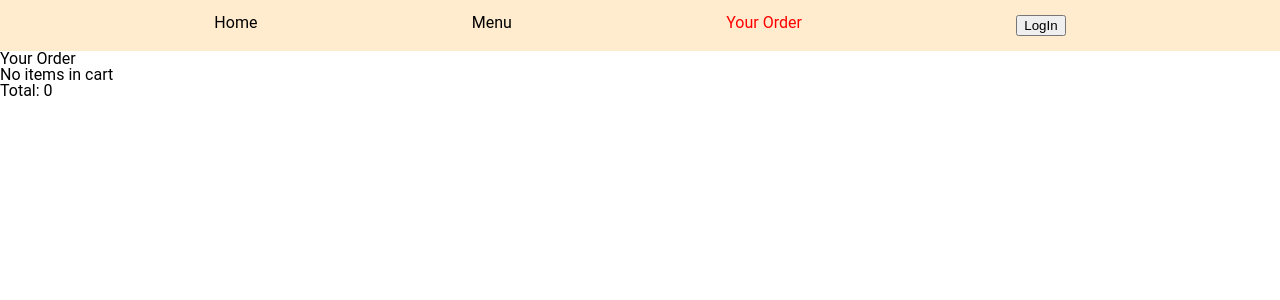
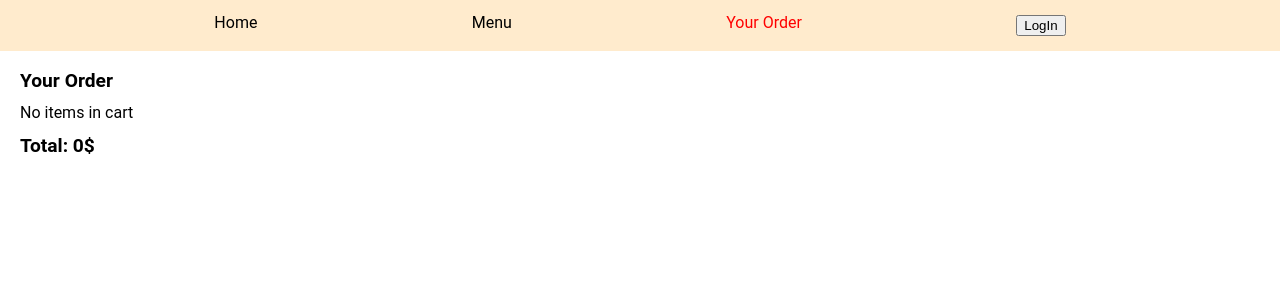
Before and after one commit to Julie1205/LittleCoffeeShop, a React (Create React App) app in the folder client/: page /order in a window 1280 px wide. Shown: the top 300 px of the page. Built offline with nearby package versions, Linux system fonts and the light colour scheme.

Commit message:
remove item from cart function added

```diff
--- a/client/src/components/YourOrderPage.js
+++ b/client/src/components/YourOrderPage.js
@@ -1,33 +1,91 @@
+import { useState, useEffect } from "react";
+
+import styled from "styled-components";
+
 const YourOrderPage = () => {
-    const itemsInCart = JSON.parse(localStorage.getItem("order"));
+    const [itemsInCart, setCart] = useState(null);
     let priceArray = [];
     let totalPrice;
 
-    if(itemsInCart){
+    useEffect(() => {
+        if(localStorage.getItem("order")){
+            setCart(JSON.parse(localStorage.getItem("order")));
+        }
+    }, []);
+
+
+    if(itemsInCart && itemsInCart.length > 0){
         priceArray = itemsInCart.map((item) => Number(item.price.replace("$", "")));
         totalPrice = priceArray.reduce((total, price) => total + price);
     };
 
+    const removeItem = (index) => {
+        const newCart = [...itemsInCart];
+        newCart.splice(index, 1);
+        localStorage.setItem("order", JSON.stringify(newCart));
+        setCart(newCart);
+    }
+
     return (
-        <div>
-            <p>Your Order</p>
-            { itemsInCart
+        <Wrapper>
+            <Title>Your Order</Title>
+            { itemsInCart && itemsInCart.length > 0
             ?
                 itemsInCart.map((item, index) => {
                     return (
-                        <div key={`item${index}`}>
-                            <img src={item.image} alt={item.name} />
-                            <p>{item.name}</p>
-                            <p>{item.price}</p>
-                        </div>
+                        <OrderSection key={`item${index}`}>
+                            <Image src={item.image} alt={item.name} />
+                            <div>
+                                <ItemName>{item.name}</ItemName>
+                                <ItemPrice>{item.price}</ItemPrice>
+                                <button onClick={() => removeItem(index)}>Remove</button>
+                            </div>
+                        </OrderSection>
                     )
                 })
             : <p>No items in cart</p>
             }
-            <p>{`Total: ${itemsInCart ? totalPrice.toFixed(2) : 0}`}</p>
-        </div>
+            <Total>{`Total: ${itemsInCart && itemsInCart.length > 0 ? totalPrice.toFixed(2) : 0}$`}</Total>
+        </Wrapper>
 
     )
 };
 
 export default YourOrderPage;
+
+const Wrapper = styled.div`
+    margin: 20px;
+`;
+
+const Title = styled.p`
+    font-size: 1.2rem;
+    font-weight: bold;
+    margin-bottom: 15px;
+`;
+
+const Image = styled.img`
+    max-width: 75%;
+    max-height: 75%;
+`;
+
+const OrderSection = styled.div`
+    display: grid;
+    grid-template-columns: 25% 25%;
+    grid-template-rows: 350px;
+    justify-content: center;
+    align-items: center;
+`;
+
+const ItemName = styled.p`
+    margin-bottom: 10px;
+`;
+
+const ItemPrice = styled.p`
+    margin-bottom: 20px;
+`;
+
+const Total = styled.p`
+    margin-top: 15px;
+    font-weight: bold;
+    font-size: 1.2rem;
+`;
```
